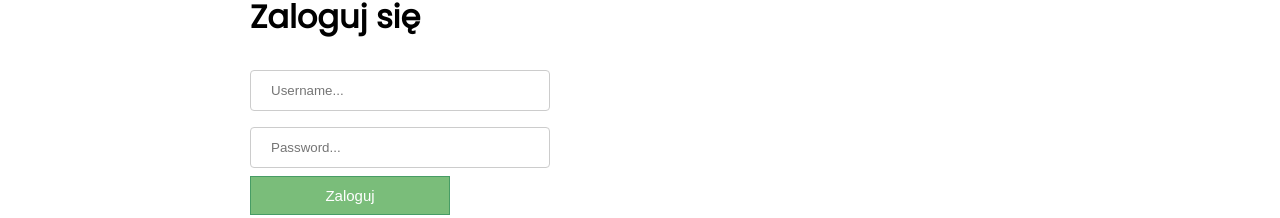
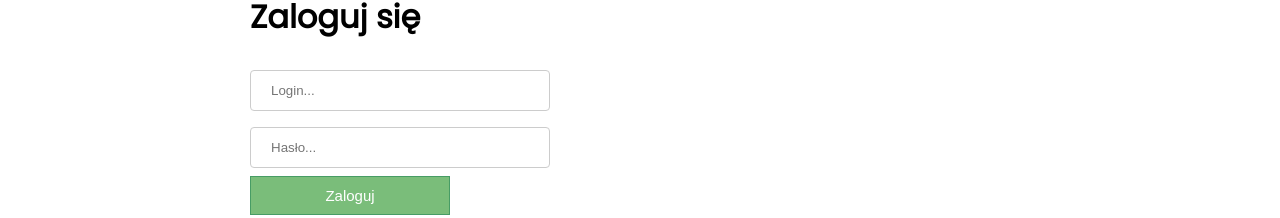
Before and after one commit to s18914/ABCRecyclingApp, a React (Create React App) app in the folder abc-recycling-app/: page /login in a window 1280 px wide. Shown: the part 147-365 px from the top of the page. Built offline with nearby package versions, Linux system fonts and the light colour scheme; no server answers.

Commit message:
add status changes

```diff
--- a/abc-recycling-app/src/components/Login.js
+++ b/abc-recycling-app/src/components/Login.js
@@ -44,14 +44,14 @@ const Login = () => {
         <h1>Zaloguj się</h1>
         <input
           type="text"
-          placeholder="Username..."
+          placeholder="Login..."
           onChange={(e) => {
             setUsername(e.target.value);
           }}
         />
         <input
           type="password"
-          placeholder="Password..."
+          placeholder="Hasło..."
           onChange={(e) => {
             setPassword(e.target.value);
           }}
--- a/abc-recycling-app/src/components/pages/SaleAdd.js
+++ b/abc-recycling-app/src/components/pages/SaleAdd.js
@@ -19,6 +19,7 @@ function SaleAdd() {
   const [productList, setProductList] = useState([]);
   const [contractorId, setContractorId] = useState(0);
   const [transportId, setTransportId] = useState(0);
+  const [prevTransportId, setPrevTransportId] = useState(0);
   const [transportLabel, setTransportLabel] = useState({id: 0, label: 'Transport'});
   const [customerLabel, setCustomerLabel] = useState({id: 0, label: 'Klient'});
   Axios.defaults.withCredentials = true;
@@ -113,6 +114,16 @@ function SaleAdd() {
     })
   };
 
+  const changeStatus =  (id, status) => {
+    console.log(id + "  " + status)
+    Axios.put('/SaleUpdateStatus', {
+      id: id,
+      status_id: status
+    }).then((response) => {
+      console.log(response)
+    });
+  };
+
   const getDocument = (id) => {
     if(!isAddMode) {
       Axios.get(`/sale/${id}`).then((response) => {
@@ -120,6 +131,7 @@ function SaleAdd() {
         setDocId(id)
         setContractorId(response.data?.contractor_id);
         setTransportId(response.data?.transport_id);
+        setPrevTransportId(response.data?.transport_id);
 
         if(response.data?.transport_id !== null){
           Axios.get(`/getTransportVal/${response.data?.transport_id}`).then((response) => {
@@ -145,6 +157,10 @@ function SaleAdd() {
     }).then((response) => {
       navigate("/sales");
     });
+
+    console.log(transportId +" " + prevTransportId)
+
+    if(transportId !== 0 && prevTransportId === null ) changeStatus(docId, 1)
   };
 
   const findCompanies = () => {
```
